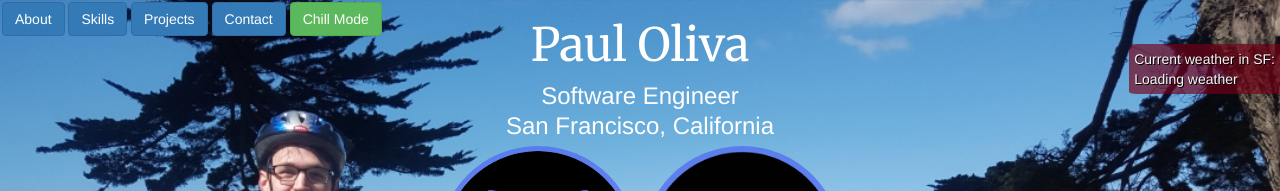
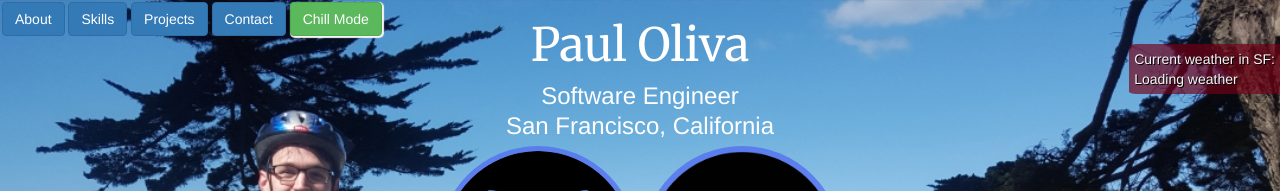
Before and after one commit to paulmoliva/pauloliva.com, a PHP site: page /index.html in a window 1280 px wide. Shown: the top 191 px of the page. Run offline with PHP 8.4, Linux system fonts and the light colour scheme.

```diff
--- a/assets/style.css
+++ b/assets/style.css
@@ -105,6 +105,7 @@ bottom: 0;
   }
   .cool-button {
     background-color: green;
+    box-shadow: 1px 1px 1px 1px whitesmoke !important;
   }
 }
 
```
